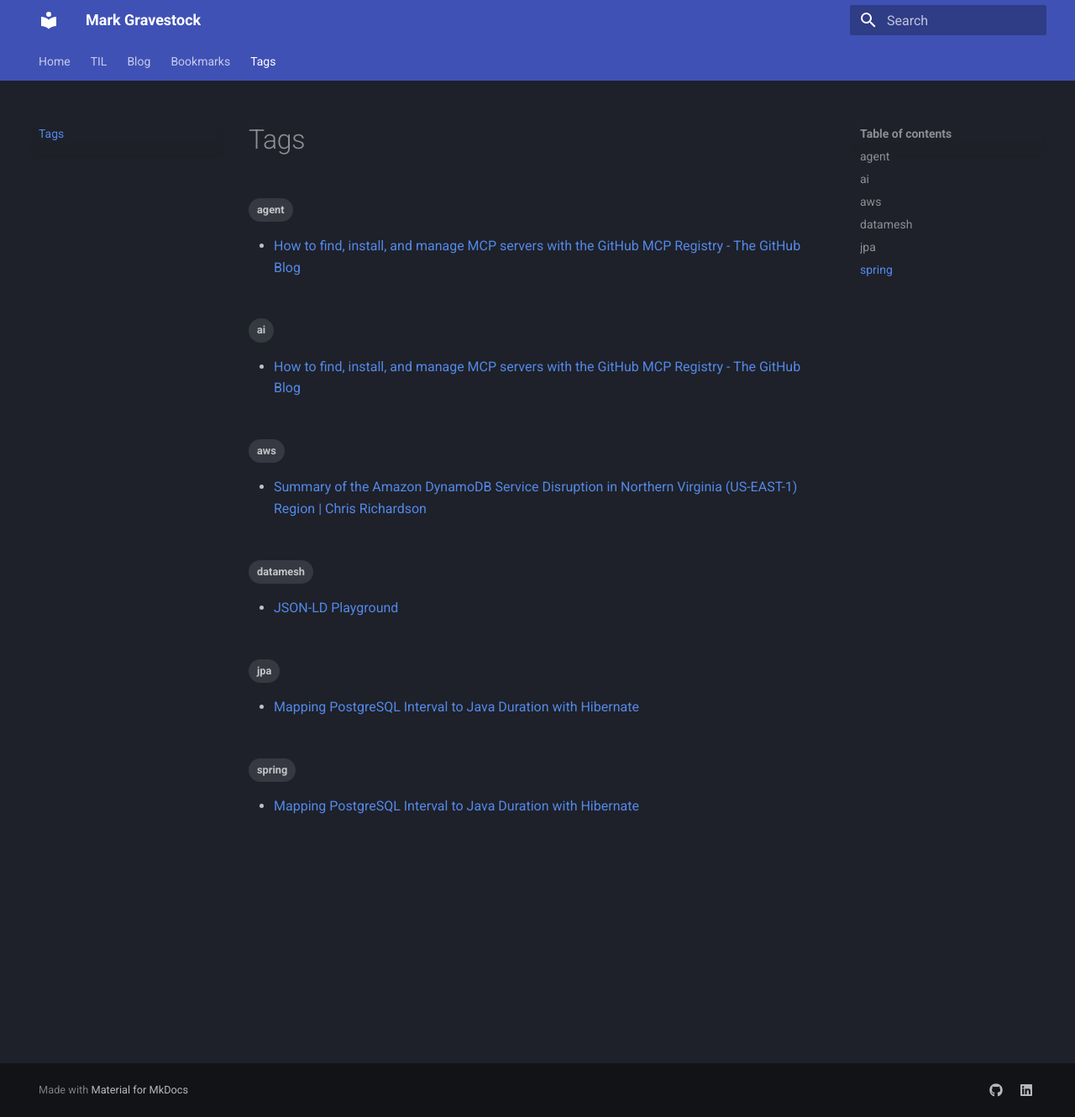
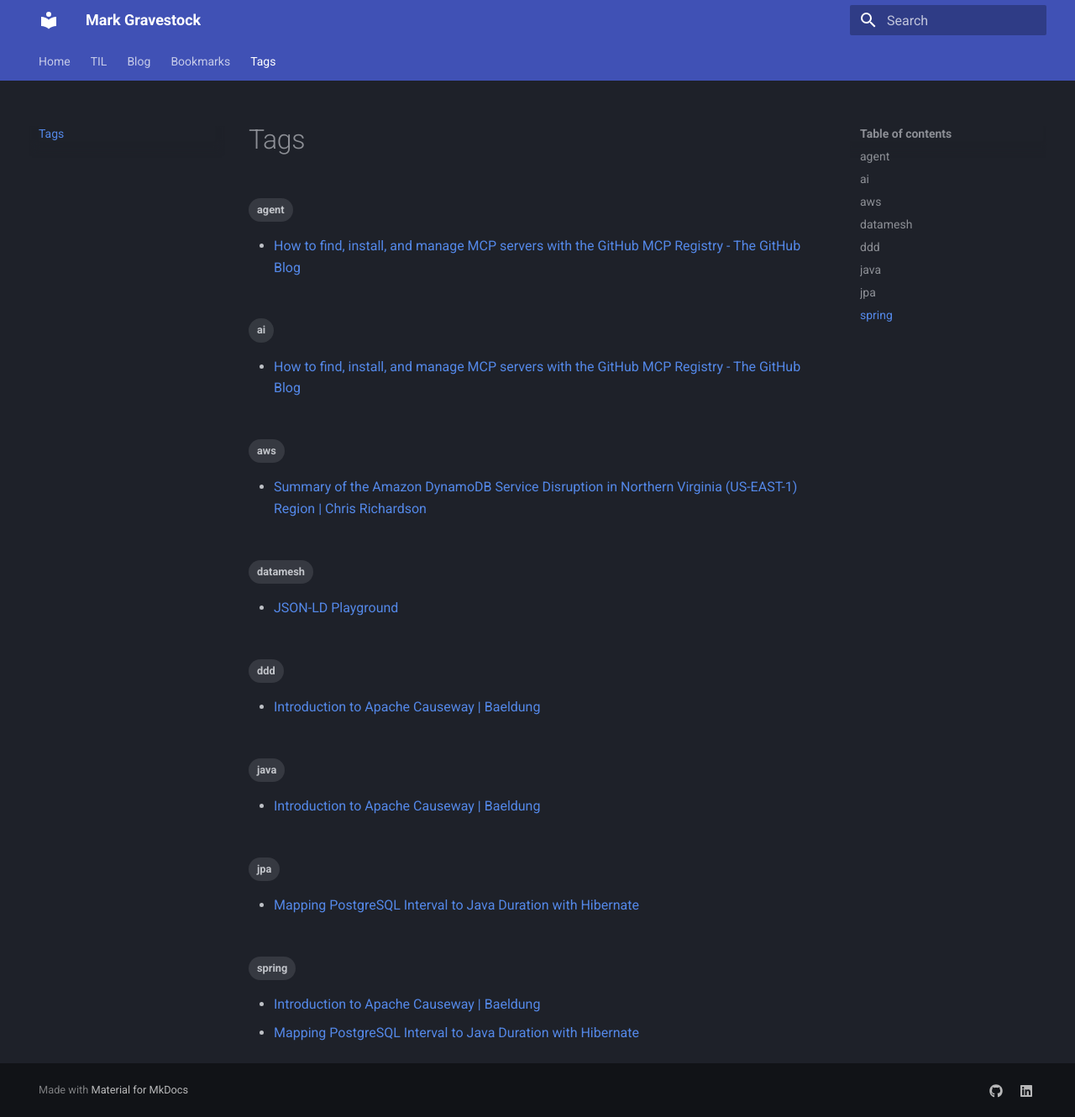
Before and after one commit to MarkGravestock/personal-site, an MkDocs documentation site: the page built from docs/tags.md, in a window 1280 px wide and 1330 px high. Shown: the whole window at 84% size. Built offline with MkDocs 1.6.1 and Material for MkDocs 9.7.7, drawn with Linux system fonts in a browser that asks for light colours.

Commit message:
chore: update bookmarks 2026-07-27

```diff
--- a/docs/bookmarks/index.md
+++ b/docs/bookmarks/index.md
@@ -8,6 +8,14 @@ A collection of useful things I've found on the web.
 ## July 2026
 
 <div class="grid cards" markdown>
+
+- **[Introduction to Apache Causeway | Baeldung](posts/2026-07-27-introduction-to-apache-causeway-baeldung.md)**
+
+    `#java` `#spring` `#ddd` · share.google · 27 Jul
+
+- **[TBM 429: How To Thrive At Work When You Think Too Much](posts/2026-07-26-tbm-429-how-to-thrive-at-work-when-you-think-too-m.md)**
+
+    open.substack.com · 26 Jul
 
 - **[GitHub - punkpeye/awesome-mcp-servers: A collection of MCP servers. · GitHub](posts/2026-07-23-github-punkpeye-awesome-mcp-servers-a-collection-o.md)**
 
--- /dev/null
+++ b/docs/bookmarks/posts/2026-07-27-introduction-to-apache-causeway-baeldung.md
@@ -0,0 +1,12 @@
+---
+title: "Introduction to Apache Causeway | Baeldung"
+date: 2026-07-27
+tags:
+  - java
+  - spring
+  - ddd
+---
+
+**[Introduction to Apache Causeway | Baeldung](https://share.google/HId1gwQvrI1S2gWG1)**
+
+share.google · 27 Jul 2026
```
Also changed, not shown: docs/bookmarks/posts/2026-07-26-tbm-429-how-to-thrive-at-work-when-you-think-too-m.md (added, +8 -0 lines).
